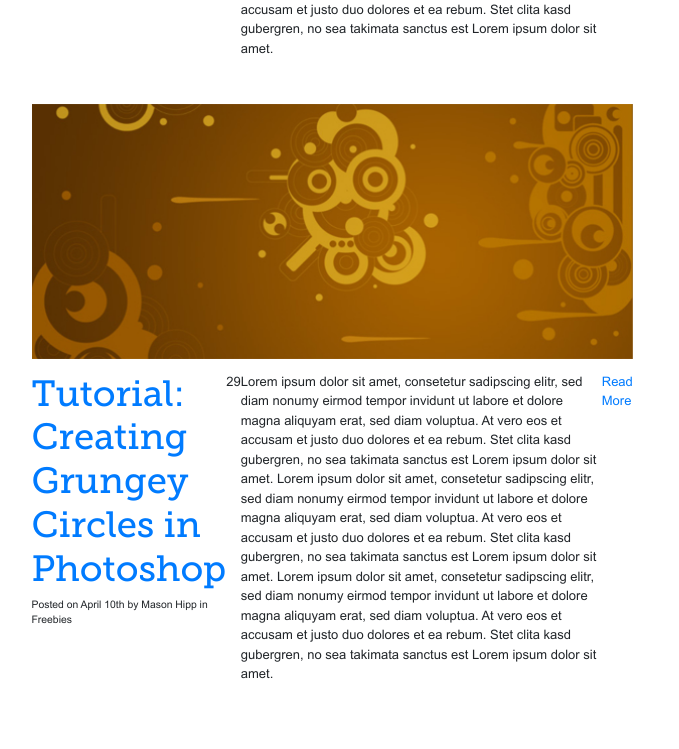
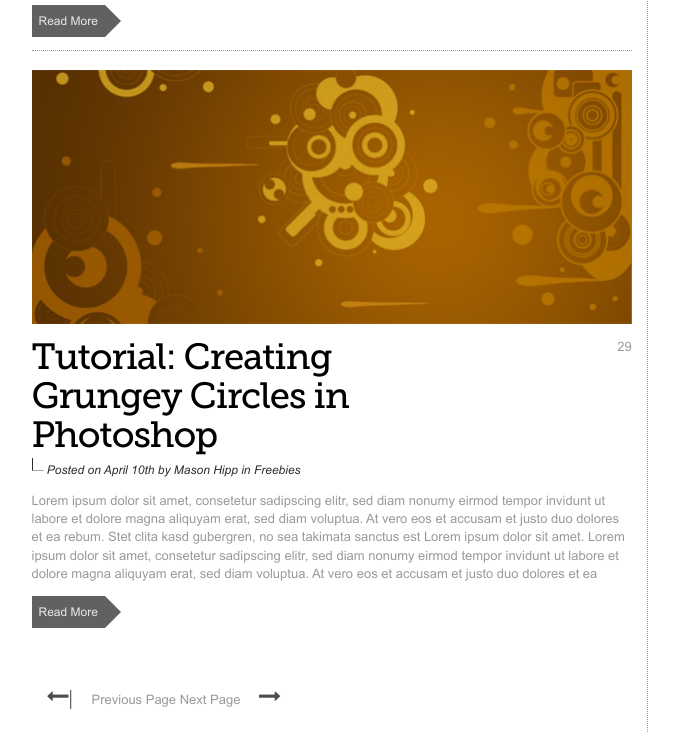
Before and after one commit to milica-m/DesignBlog, a plain HTML site: page index.html in a window 1280 px wide. Shown: the part 674-1423 px from the top of the page, without its empty margins (150-829 px from the left). Drawn offline with Linux system fonts and the light colour scheme; files whose address does not match are found by name.

Commit message:
news section html finished

```diff
--- a/css/responsive.css
+++ b/css/responsive.css
@@ -48,6 +48,10 @@ header .navbar-nav li:hover a
         max-width: 947px;
     }
 
+    .left-content{
+        border-right: 1px dotted #9a9a9a;
+    }
+
 
 }
 
--- a/css/style.css
+++ b/css/style.css
@@ -13,6 +13,7 @@ h2, .h2{
 
 body{
     font-family: 'ArialMT';
+    color: #9a9a9a;
 }
 
 h1,h2,h3,h4,h5,h6,
@@ -48,3 +49,122 @@ header .navbar-nav li:hover a
     background: #000;
     color:#fff !important;
 }
+
+/*NEWS SECTION*/
+
+.news .news-item{
+    border-bottom: 1px dotted #9a9a9a;
+}
+
+.news .news-item:last-of-type{
+    border-bottom: none;
+}
+
+.news .news-item figure{
+    overflow: hidden;
+}
+
+.news .news-item figure img{
+    transition: 0.5s linear;
+}
+
+.news .news-item figure:hover img{
+    transform: scale(1.1);
+}
+
+.new-header h2{
+    line-height: 3rem;
+    letter-spacing: -1px;
+}
+
+.new-header h2 a{
+    color: #000;
+    text-decoration: none;
+}
+
+.new-header p.small{
+    font-family: 'Arial-ItalicMT';
+    color: #2e2e2e;
+    font-size: 12px !important;
+}
+
+.new-header p.small:before{
+    content: '';
+    display: inline-block;
+    width: 12px;
+    height: 13px;
+    border-left: 1px solid #2e2e2e;
+    border-bottom: 1px solid #a8a8a8;
+    position: relative;
+    top: -3px;
+}
+
+.new-header .comments-number{
+    width: 44px;
+    height: 42px;
+    background: url('assets/comments.png');
+    font-family: 'Arial-BoldMT';
+    font-size: 18px;
+    color: #fff;
+    text-align: center;
+    line-height: 30px;
+}
+
+.news-item-description p ~ p{
+    display: none;
+}
+
+.news-item-description p{
+    line-height: 1.4rem;
+    max-height: 7rem;
+    overflow: hidden;
+}
+
+.news .news-item .read-more{
+    color: #e9e9e9;
+    font-size: 12px;
+    line-height: 18px;
+    padding: 7px;
+    background: #616161;
+    display: inline-block;
+    position: relative;
+    text-decoration: none;
+    transition: 0.5s linear;
+}
+
+.news .news-item .read-more:after{
+    content: '';
+    display: block;
+    width: 32px;
+    height: 32px;
+    position: absolute;
+    top: 0;
+    left: 100%;
+    border: 16px solid transparent;
+    border-left-color: #616161;
+}
+
+.news .news-item .read-more:hover{
+    margin-left: 3px;
+}
+
+/*news navigation*/
+
+.news-navigation a{
+    text-decoration: none;
+    color: #4d4d4d;
+    font-size: 22px;
+    font-family: 'Arial-BoldMT';
+}
+
+.news-navigation > span{
+    color: #4d4d4d;
+    font-size: 22px;
+    padding: 0 15px;
+    display: inline-block;
+}
+
+.news-navigation a:hover{
+    color: #000;
+    text-shadow: 0 0 2px #4d4d4d;
+}
--- a/index.html
+++ b/index.html
@@ -24,7 +24,7 @@
         <div class="container">
             <div class="row">
                 <!--Left content start-->
-                <div class="col-12 col-md-8">
+                <div class="col-12 col-md-8 left-content">
                     <header class="py-md-4">
                         <nav class="navbar navbar-expand-md navbar-light bg-white align-items-end">
                             <a class="navbar-brand" href="#">
@@ -57,10 +57,47 @@
 
                     <main class="py-4">
 
-                        <section class="news">
+                        <section class="news mb-5">
+                            <article class="news-item pb-3 mb-4 ">
+                                <figure>
+                                    <a href="#" class="d-block">
+                                        <img class="d-block w-100" src="img/blog-image.jpg" alt=""/>
+                                    </a>
+                                </figure>
+
+                                <div class="new-header d-flex align-items-lg-start">
+                                    <div class="w-75">
+                                        <h2>
+                                            <a href="#">
+                                                Tutorial: Creating Grungey Circles in Photoshop
+                                            </a>
+                                        </h2>
+
+                                        <p class="small">
+                                            <span class="pubished">Posted on April 10th</span> <span class="author">by Mason Hipp</span> <span class="location">in Freebies</span>
+                                        </p>
+
+                                    </div>
+                                    <div class="w-25 text-right">
+                                        <p class="comments-number d-inline-block">29</p>
+                                    </div>
+                                </div>
+
+                                    <div class="news-item-description d-block w-100">
+                                        <p>
+                                            Lorem ipsum dolor sit amet, consetetur sadipscing elitr, sed diam nonumy eirmod tempor invidunt ut labore et dolore magna aliquyam erat, sed diam voluptua. At vero eos et accusam et justo duo dolores et ea rebum. Stet clita kasd gubergren, no sea takimata sanctus est Lorem ipsum dolor sit amet. Lorem ipsum dolor sit amet, consetetur sadipscing elitr, sed diam nonumy eirmod tempor invidunt ut labore et dolore magna aliquyam erat, sed diam voluptua. At vero eos et accusam et justo duo dolores et ea rebum. Stet clita kasd gubergren, no sea takimata sanctus est Lorem ipsum dolor sit amet. Lorem ipsum dolor sit amet, consetetur sadipscing elitr, sed diam nonumy eirmod tempor invidunt ut labore et dolore magna aliquyam erat, sed diam voluptua. At vero eos et accusam et justo duo dolores et ea rebum. Stet clita kasd gubergren, no sea takimata sanctus est Lorem ipsum dolor sit amet.
+
+                                        </p>
+
+                                        <a href="#" class="read-more">Read More</a>
+
+                                </div>
+
+                            </article>
+
                             <article class="news-item pb-3 mb-4">
                                 <figure>
-                                    <a class="d-block">
+                                    <a href="#" class="d-block">
                                         <img class="d-block w-100" src="img/blog-image.jpg" alt=""/>
                                     </a>
                                 </figure>
@@ -81,58 +118,30 @@
                                     <div class="w-25 text-right">
                                         <p class="coments-number d-inline-block">29</p>
                                     </div>
+                                </div>
 
-                                    <div class="news-item-description">
+                                    <div class="news-item-description d-block w-100">
                                         <p>
-                                           Lorem ipsum dolor sit amet, consetetur sadipscing elitr, sed diam nonumy eirmod tempor invidunt ut labore et dolore magna aliquyam erat, sed diam voluptua. At vero eos et accusam et justo duo dolores et ea rebum. Stet clita kasd gubergren, no sea takimata sanctus est Lorem ipsum dolor sit amet. Lorem ipsum dolor sit amet, consetetur sadipscing elitr, sed diam nonumy eirmod tempor invidunt ut labore et dolore magna aliquyam erat, sed diam voluptua. At vero eos et accusam et justo duo dolores et ea rebum. Stet clita kasd gubergren, no sea takimata sanctus est Lorem ipsum dolor sit amet. Lorem ipsum dolor sit amet, consetetur sadipscing elitr, sed diam nonumy eirmod tempor invidunt ut labore et dolore magna aliquyam erat, sed diam voluptua. At vero eos et accusam et justo duo dolores et ea rebum. Stet clita kasd gubergren, no sea takimata sanctus est Lorem ipsum dolor sit amet.
+                                            Lorem ipsum dolor sit amet, consetetur sadipscing elitr, sed diam nonumy eirmod tempor invidunt ut labore et dolore magna aliquyam erat, sed diam voluptua. At vero eos et accusam et justo duo dolores et ea rebum. Stet clita kasd gubergren, no sea takimata sanctus est Lorem ipsum dolor sit amet. Lorem ipsum dolor sit amet, consetetur sadipscing elitr, sed diam nonumy eirmod tempor invidunt ut labore et dolore magna aliquyam erat, sed diam voluptua. At vero eos et accusam et justo duo dolores et ea rebum. Stet clita kasd gubergren, no sea takimata sanctus est Lorem ipsum dolor sit amet. Lorem ipsum dolor sit amet, consetetur sadipscing elitr, sed diam nonumy eirmod tempor invidunt ut labore et dolore magna aliquyam erat, sed diam voluptua. At vero eos et accusam et justo duo dolores et ea rebum. Stet clita kasd gubergren, no sea takimata sanctus est Lorem ipsum dolor sit amet.
 
                                         </p>
-                                    </div>
-                                    <a href="#">Read More</a>
+
+                                        <a href="#" class="read-more">Read More</a>
 
                                 </div>
 
                             </article>
 
-                            <article class="news-item pb-3 mb-4">
-                                <figure>
-                                    <a class="d-block">
-                                        <img class="d-block w-100" src="img/blog-image.jpg" alt=""/>
-                                    </a>
-                                </figure>
+                        </section>
 
-                                <div class="new-header d-flex align-items-lg-start">
-                                    <div class="w-75">
-                                        <h2>
-                                            <a href="#">
-                                                Tutorial: Creating Grungey Circles in Photoshop
-                                            </a>
-                                        </h2>
-
-                                        <p class="small">
-                                            <span class="pubished">Posted on April 10th</span> <span class="author">by Mason Hipp</span> <span class="location">in Freebies</span>
-                                        </p>
-
-                                    </div>
-                                    <div class="w-25 text-right">
-                                        <p class="coments-number d-inline-block">29</p>
-                                    </div>
-
-                                    <div class="news-item-description">
-                                        <p>
-                                           Lorem ipsum dolor sit amet, consetetur sadipscing elitr, sed diam nonumy eirmod tempor invidunt ut labore et dolore magna aliquyam erat, sed diam voluptua. At vero eos et accusam et justo duo dolores et ea rebum. Stet clita kasd gubergren, no sea takimata sanctus est Lorem ipsum dolor sit amet. Lorem ipsum dolor sit amet, consetetur sadipscing elitr, sed diam nonumy eirmod tempor invidunt ut labore et dolore magna aliquyam erat, sed diam voluptua. At vero eos et accusam et justo duo dolores et ea rebum. Stet clita kasd gubergren, no sea takimata sanctus est Lorem ipsum dolor sit amet. Lorem ipsum dolor sit amet, consetetur sadipscing elitr, sed diam nonumy eirmod tempor invidunt ut labore et dolore magna aliquyam erat, sed diam voluptua. At vero eos et accusam et justo duo dolores et ea rebum. Stet clita kasd gubergren, no sea takimata sanctus est Lorem ipsum dolor sit amet.
-
-                                        </p>
-                                    </div>
-                                    <a href="#">Read More</a>
-
-                                </div>
-
-                            </article>
-
-
-
-                        </section>
+                        <nav class="news-navigation">
+                            <a href="#" class="prev-news"></a>
+                            <span class="fa fa-long-arrow-left">|</span>
+                            Previous Page
+                            <a href="#" class="next-news"></a>
+                            Next Page
+                            <span class="fa fa-long-arrow-right"></span>
+                        </nav>
 
                     </main>
 
```
Also changed, not shown: css/assets/comments.png (added).
